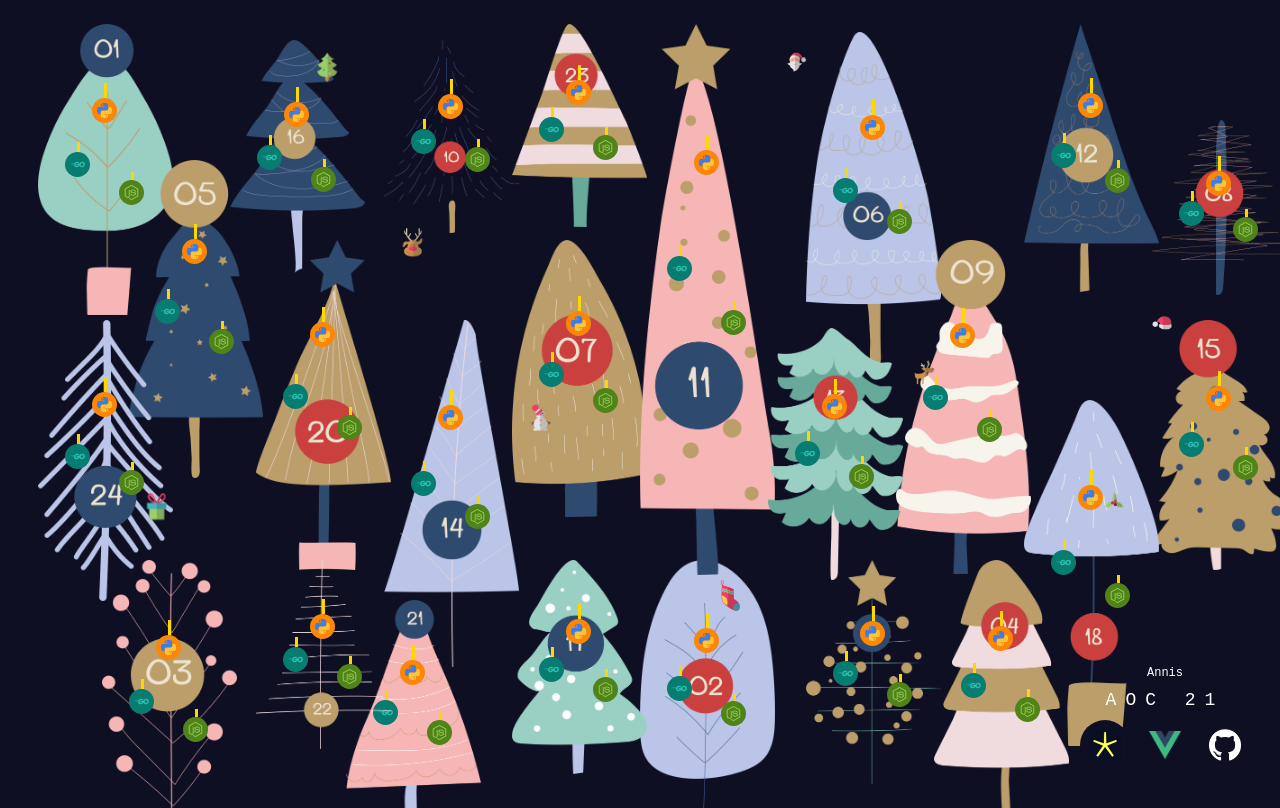
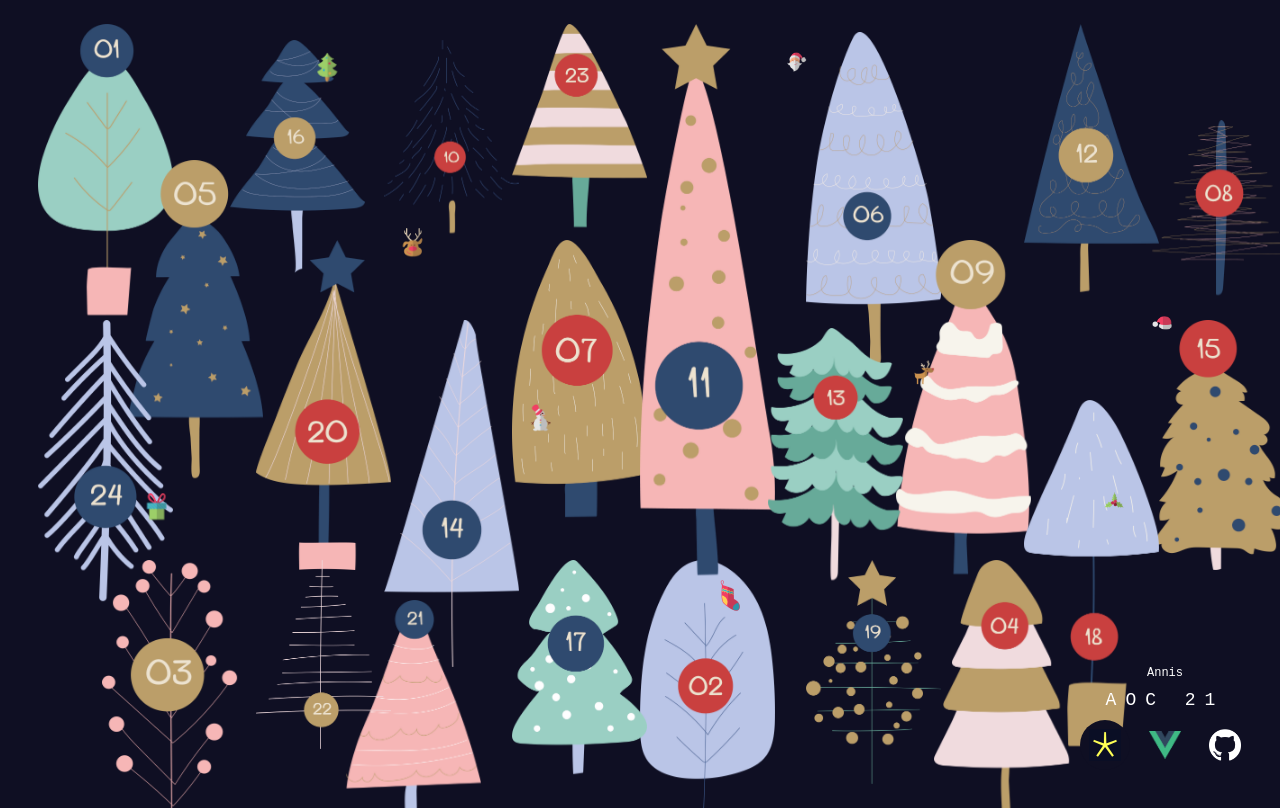
Before and after one commit to apaulheim/aoc21, a Vue app: page / in a window 1280 px wide. Built offline with nearby package versions, Linux system fonts and the light colour scheme.

Commit message:
conditional rendering of ornaments

```diff
--- a/public/style.css
+++ b/public/style.css
@@ -159,7 +159,7 @@ input {
   border-right: 3px solid gold;
 }
 
-.ornament-thread.goorn {
+.ornament-thread.go {
   height: 10px;
 }
 
@@ -171,7 +171,7 @@ input {
   height: 8px;
 }
 
-.ornament.goorn {
+.ornament.go {
   background-image: url(icon-go.png);
   background-color: #077c71;
 }
--- a/src/App.vue
+++ b/src/App.vue
@@ -1,11 +1,12 @@
 <template>
   <div class="parent">
     <tree
-      v-for="(item, index) in days"
-      v-bind:key="`tree${index}`"
-      v-bind:x="item.x"
-      v-bind:y="item.y"
-      v-bind:index="index"
+      v-for="day in days"
+      v-bind:key="`tree${day.id}`"
+      v-bind:id="day.id"
+      v-bind:x="day.x"
+      v-bind:y="day.y"
+      v-bind:langs="day.langs"
     >
     </tree>
     <snowflakes></snowflakes>
@@ -27,30 +28,30 @@ export default {
   data() {
     return {
       days: [
-        { x: 3, y: 3 }, // 1
-        { x: 50, y: 70 }, // 2
-        { x: 8, y: 70 }, // 3
-        { x: 73, y: 70 }, // 4
-        { x: 10, y: 20 }, // 5
-        { x: 63, y: 4 }, // 6
-        { x: 40, y: 30 }, // 7
-        { x: 90, y: 15 }, // 8
-        { x: 70, y: 30 }, // 9
-        { x: 30, y: 5 }, // 10
-        { x: 50, y: 3 }, // 11
-        { x: 80, y: 3 }, // 12
-        { x: 60, y: 41 }, // 13
-        { x: 30, y: 40 }, // 14
-        { x: 90, y: 40 }, // 15
-        { x: 18, y: 5 }, // 16
-        { x: 40, y: 70 }, // 17
-        { x: 80, y: 50 }, // 18
-        { x: 63, y: 70 }, // 19
-        { x: 20, y: 30 }, // 20
-        { x: 27, y: 75 }, // 21
-        { x: 20, y: 70 }, // 22
-        { x: 40, y: 3 }, // 23
-        { x: 3, y: 40 }, // 24
+        { id: 1, x: 3, y: 3, langs: [] },
+        { id: 2, x: 50, y: 70, langs: [] },
+        { id: 3, x: 8, y: 70, langs: [] },
+        { id: 4, x: 73, y: 70, langs: [] },
+        { id: 5, x: 10, y: 20, langs: [] },
+        { id: 6, x: 63, y: 4, langs: [] },
+        { id: 7, x: 40, y: 30, langs: [] },
+        { id: 8, x: 90, y: 15, langs: [] },
+        { id: 9, x: 70, y: 30, langs: [] },
+        { id: 10, x: 30, y: 5, langs: [] },
+        { id: 11, x: 50, y: 3, langs: [] },
+        { id: 12, x: 80, y: 3, langs: [] },
+        { id: 13, x: 60, y: 41, langs: [] },
+        { id: 14, x: 30, y: 40, langs: [] },
+        { id: 15, x: 90, y: 40, langs: [] },
+        { id: 16, x: 18, y: 5, langs: [] },
+        { id: 17, x: 40, y: 70, langs: [] },
+        { id: 18, x: 80, y: 50, langs: [] },
+        { id: 19, x: 63, y: 70, langs: [] },
+        { id: 20, x: 20, y: 30, langs: [] },
+        { id: 21, x: 27, y: 75, langs: [] },
+        { id: 22, x: 20, y: 70, langs: [] },
+        { id: 23, x: 40, y: 3, langs: [] },
+        { id: 24, x: 3, y: 40, langs: [] },
       ],
     };
   },
--- a/src/Tree.vue
+++ b/src/Tree.vue
@@ -1,15 +1,15 @@
 <template>
   <div :style="`left: ${x}vw; top: ${y}vh; position: fixed;`">
-    <img :src="`trees/${index + 1}.png`" width="135" />
-    <ornament type="goorn" x="20" y="40" />
-    <ornament type="py" x="40" y="20" />
-    <ornament type="js" x="60" y="50" />
+    <img :src="`trees/${id}.png`" width="135" />
+    <ornament v-if="langs.indexOf('go') != -1" type="go" x="20" y="40" />
+    <ornament v-if="langs.indexOf('py') != -1" type="py" x="40" y="20" />
+    <ornament v-if="langs.indexOf('js') != -1" type="js" x="60" y="50" />
   </div>
 </template>
 <script>
 import Ornament from "./Ornament.vue";
 export default {
-  props: ["x", "y", "index"],
+  props: ["id", "x", "y", "langs"],
   components: {
     ornament: Ornament,
   },
```
